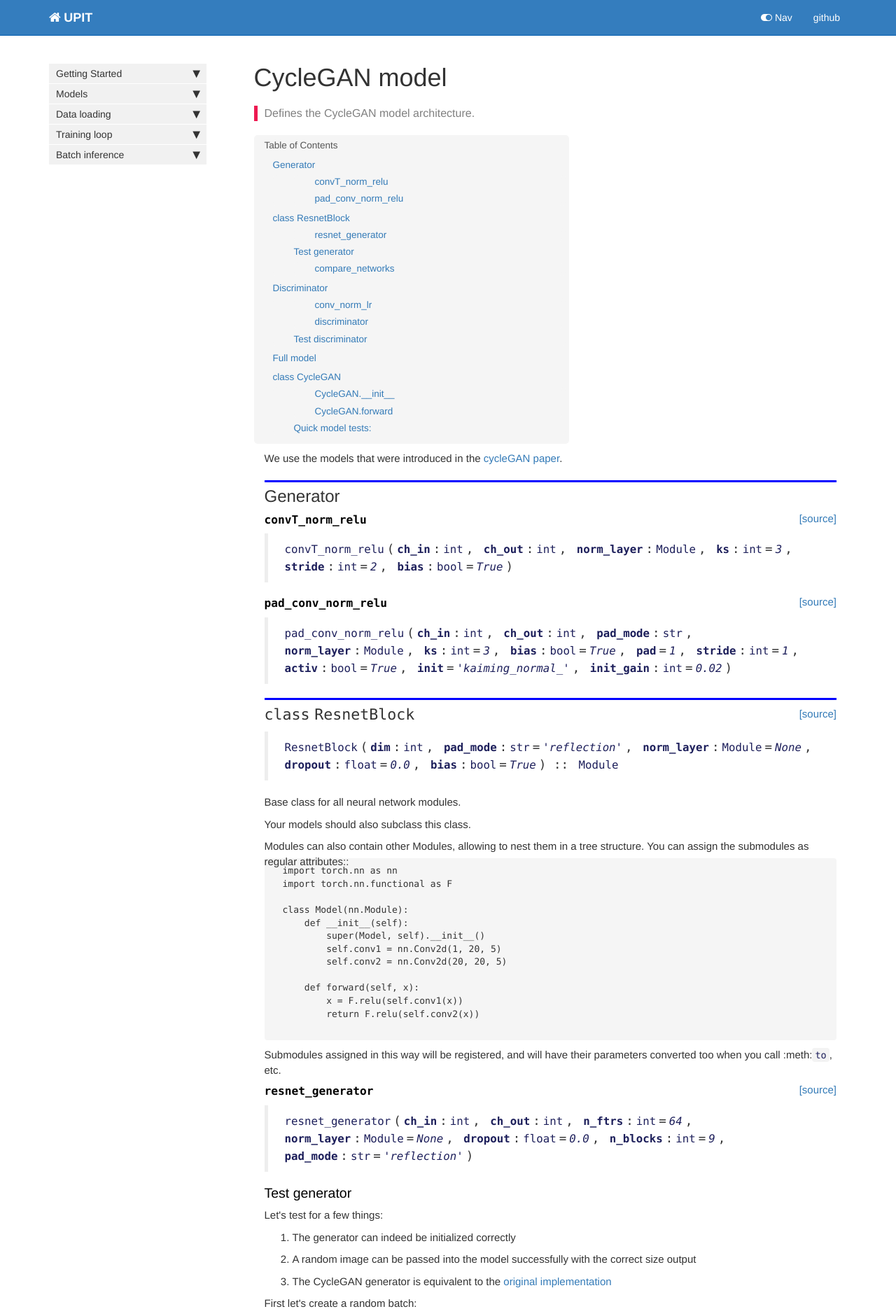
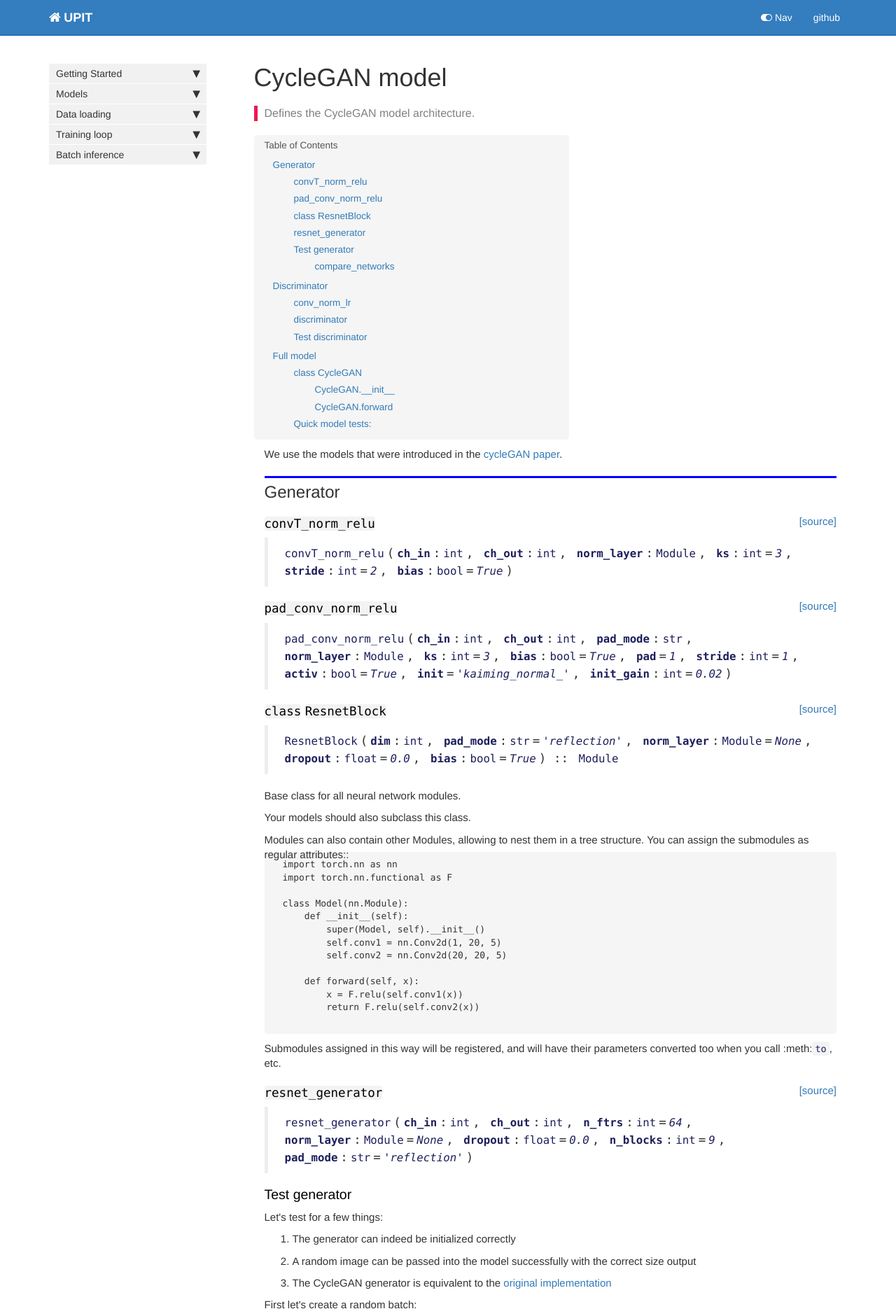
Before and after one commit to tmabraham/UPIT, a Jekyll site: the page built from docs/models.cyclegan.html, in a window 1280 px wide. Shown: the top 1880 px of the page at 70% size. Built offline with Jekyll 4.4.1, drawn with Linux system fonts in a browser that asks for light colours; nearby versions of some CDN libraries; comment, search, counter and statistics services are not loaded.

Commit message:
update models.cyclegan docs

```diff
--- a/docs/models.cyclegan.html
+++ b/docs/models.cyclegan.html
@@ -65,7 +65,7 @@ description: "Defines the CycleGAN model architecture."
 
 
 <div class="output_markdown rendered_html output_subarea ">
-<h4 id="convT_norm_relu" class="doc_header"><code>convT_norm_relu</code><a href="https://github.com/tmabraham/UPIT/tree/master/upit/models/cyclegan.py#L13" class="source_link" style="float:right">[source]</a></h4><blockquote><p><code>convT_norm_relu</code>(<strong><code>ch_in</code></strong>:<code>int</code>, <strong><code>ch_out</code></strong>:<code>int</code>, <strong><code>norm_layer</code></strong>:<code>Module</code>, <strong><code>ks</code></strong>:<code>int</code>=<em><code>3</code></em>, <strong><code>stride</code></strong>:<code>int</code>=<em><code>2</code></em>, <strong><code>bias</code></strong>:<code>bool</code>=<em><code>True</code></em>)</p>
+<h3 id="convT_norm_relu" class="doc_header"><code>convT_norm_relu</code><a href="https://github.com/tmabraham/UPIT/tree/master/upit/models/cyclegan.py#L13" class="source_link" style="float:right">[source]</a></h3><blockquote><p><code>convT_norm_relu</code>(<strong><code>ch_in</code></strong>:<code>int</code>, <strong><code>ch_out</code></strong>:<code>int</code>, <strong><code>norm_layer</code></strong>:<code>Module</code>, <strong><code>ks</code></strong>:<code>int</code>=<em><code>3</code></em>, <strong><code>stride</code></strong>:<code>int</code>=<em><code>2</code></em>, <strong><code>bias</code></strong>:<code>bool</code>=<em><code>True</code></em>)</p>
 </blockquote>
 
 </div>
@@ -96,7 +96,7 @@ description: "Defines the CycleGAN model architecture."
 
 
 <div class="output_markdown rendered_html output_subarea ">
-<h4 id="pad_conv_norm_relu" class="doc_header"><code>pad_conv_norm_relu</code><a href="https://github.com/tmabraham/UPIT/tree/master/upit/models/cyclegan.py#L18" class="source_link" style="float:right">[source]</a></h4><blockquote><p><code>pad_conv_norm_relu</code>(<strong><code>ch_in</code></strong>:<code>int</code>, <strong><code>ch_out</code></strong>:<code>int</code>, <strong><code>pad_mode</code></strong>:<code>str</code>, <strong><code>norm_layer</code></strong>:<code>Module</code>, <strong><code>ks</code></strong>:<code>int</code>=<em><code>3</code></em>, <strong><code>bias</code></strong>:<code>bool</code>=<em><code>True</code></em>, <strong><code>pad</code></strong>=<em><code>1</code></em>, <strong><code>stride</code></strong>:<code>int</code>=<em><code>1</code></em>, <strong><code>activ</code></strong>:<code>bool</code>=<em><code>True</code></em>, <strong><code>init</code></strong>=<em><code>'kaiming_normal_'</code></em>, <strong><code>init_gain</code></strong>:<code>int</code>=<em><code>0.02</code></em>)</p>
+<h3 id="pad_conv_norm_relu" class="doc_header"><code>pad_conv_norm_relu</code><a href="https://github.com/tmabraham/UPIT/tree/master/upit/models/cyclegan.py#L18" class="source_link" style="float:right">[source]</a></h3><blockquote><p><code>pad_conv_norm_relu</code>(<strong><code>ch_in</code></strong>:<code>int</code>, <strong><code>ch_out</code></strong>:<code>int</code>, <strong><code>pad_mode</code></strong>:<code>str</code>, <strong><code>norm_layer</code></strong>:<code>Module</code>, <strong><code>ks</code></strong>:<code>int</code>=<em><code>3</code></em>, <strong><code>bias</code></strong>:<code>bool</code>=<em><code>True</code></em>, <strong><code>pad</code></strong>=<em><code>1</code></em>, <strong><code>stride</code></strong>:<code>int</code>=<em><code>1</code></em>, <strong><code>activ</code></strong>:<code>bool</code>=<em><code>True</code></em>, <strong><code>init</code></strong>=<em><code>'kaiming_normal_'</code></em>, <strong><code>init_gain</code></strong>:<code>int</code>=<em><code>0.02</code></em>)</p>
 </blockquote>
 
 </div>
@@ -127,7 +127,7 @@ description: "Defines the CycleGAN model architecture."
 
 
 <div class="output_markdown rendered_html output_subarea ">
-<h2 id="ResnetBlock" class="doc_header"><code>class</code> <code>ResnetBlock</code><a href="https://github.com/tmabraham/UPIT/tree/master/upit/models/cyclegan.py#L36" class="source_link" style="float:right">[source]</a></h2><blockquote><p><code>ResnetBlock</code>(<strong><code>dim</code></strong>:<code>int</code>, <strong><code>pad_mode</code></strong>:<code>str</code>=<em><code>'reflection'</code></em>, <strong><code>norm_layer</code></strong>:<code>Module</code>=<em><code>None</code></em>, <strong><code>dropout</code></strong>:<code>float</code>=<em><code>0.0</code></em>, <strong><code>bias</code></strong>:<code>bool</code>=<em><code>True</code></em>) :: <code>Module</code></p>
+<h3 id="ResnetBlock" class="doc_header"><code>class</code> <code>ResnetBlock</code><a href="https://github.com/tmabraham/UPIT/tree/master/upit/models/cyclegan.py#L36" class="source_link" style="float:right">[source]</a></h3><blockquote><p><code>ResnetBlock</code>(<strong><code>dim</code></strong>:<code>int</code>, <strong><code>pad_mode</code></strong>:<code>str</code>=<em><code>'reflection'</code></em>, <strong><code>norm_layer</code></strong>:<code>Module</code>=<em><code>None</code></em>, <strong><code>dropout</code></strong>:<code>float</code>=<em><code>0.0</code></em>, <strong><code>bias</code></strong>:<code>bool</code>=<em><code>True</code></em>) :: <code>Module</code></p>
 </blockquote>
 <p>Base class for all neural network modules.</p>
 <p>Your models should also subclass this class.</p>
@@ -179,7 +179,7 @@ parameters converted too when you call :meth:<code>to</code>, etc.</p>
 
 
 <div class="output_markdown rendered_html output_subarea ">
-<h4 id="resnet_generator" class="doc_header"><code>resnet_generator</code><a href="https://github.com/tmabraham/UPIT/tree/master/upit/models/cyclegan.py#L49" class="source_link" style="float:right">[source]</a></h4><blockquote><p><code>resnet_generator</code>(<strong><code>ch_in</code></strong>:<code>int</code>, <strong><code>ch_out</code></strong>:<code>int</code>, <strong><code>n_ftrs</code></strong>:<code>int</code>=<em><code>64</code></em>, <strong><code>norm_layer</code></strong>:<code>Module</code>=<em><code>None</code></em>, <strong><code>dropout</code></strong>:<code>float</code>=<em><code>0.0</code></em>, <strong><code>n_blocks</code></strong>:<code>int</code>=<em><code>9</code></em>, <strong><code>pad_mode</code></strong>:<code>str</code>=<em><code>'reflection'</code></em>)</p>
+<h3 id="resnet_generator" class="doc_header"><code>resnet_generator</code><a href="https://github.com/tmabraham/UPIT/tree/master/upit/models/cyclegan.py#L49" class="source_link" style="float:right">[source]</a></h3><blockquote><p><code>resnet_generator</code>(<strong><code>ch_in</code></strong>:<code>int</code>, <strong><code>ch_out</code></strong>:<code>int</code>, <strong><code>n_ftrs</code></strong>:<code>int</code>=<em><code>64</code></em>, <strong><code>norm_layer</code></strong>:<code>Module</code>=<em><code>None</code></em>, <strong><code>dropout</code></strong>:<code>float</code>=<em><code>0.0</code></em>, <strong><code>n_blocks</code></strong>:<code>int</code>=<em><code>9</code></em>, <strong><code>pad_mode</code></strong>:<code>str</code>=<em><code>'reflection'</code></em>)</p>
 </blockquote>
 
 </div>
@@ -403,7 +403,7 @@ parameters converted too when you call :meth:<code>to</code>, etc.</p>
 
 
 <div class="output_markdown rendered_html output_subarea ">
-<h4 id="conv_norm_lr" class="doc_header"><code>conv_norm_lr</code><a href="https://github.com/tmabraham/UPIT/tree/master/upit/models/cyclegan.py#L74" class="source_link" style="float:right">[source]</a></h4><blockquote><p><code>conv_norm_lr</code>(<strong><code>ch_in</code></strong>:<code>int</code>, <strong><code>ch_out</code></strong>:<code>int</code>, <strong><code>norm_layer</code></strong>:<code>Module</code>=<em><code>None</code></em>, <strong><code>ks</code></strong>:<code>int</code>=<em><code>3</code></em>, <strong><code>bias</code></strong>:<code>bool</code>=<em><code>True</code></em>, <strong><code>pad</code></strong>:<code>int</code>=<em><code>1</code></em>, <strong><code>stride</code></strong>:<code>int</code>=<em><code>1</code></em>, <strong><code>activ</code></strong>:<code>bool</code>=<em><code>True</code></em>, <strong><code>slope</code></strong>:<code>float</code>=<em><code>0.2</code></em>, <strong><code>init</code></strong>=<em><code>'normal_'</code></em>, <strong><code>init_gain</code></strong>:<code>int</code>=<em><code>0.02</code></em>)</p>
+<h3 id="conv_norm_lr" class="doc_header"><code>conv_norm_lr</code><a href="https://github.com/tmabraham/UPIT/tree/master/upit/models/cyclegan.py#L74" class="source_link" style="float:right">[source]</a></h3><blockquote><p><code>conv_norm_lr</code>(<strong><code>ch_in</code></strong>:<code>int</code>, <strong><code>ch_out</code></strong>:<code>int</code>, <strong><code>norm_layer</code></strong>:<code>Module</code>=<em><code>None</code></em>, <strong><code>ks</code></strong>:<code>int</code>=<em><code>3</code></em>, <strong><code>bias</code></strong>:<code>bool</code>=<em><code>True</code></em>, <strong><code>pad</code></strong>:<code>int</code>=<em><code>1</code></em>, <strong><code>stride</code></strong>:<code>int</code>=<em><code>1</code></em>, <strong><code>activ</code></strong>:<code>bool</code>=<em><code>True</code></em>, <strong><code>slope</code></strong>:<code>float</code>=<em><code>0.2</code></em>, <strong><code>init</code></strong>=<em><code>'normal_'</code></em>, <strong><code>init_gain</code></strong>:<code>int</code>=<em><code>0.02</code></em>)</p>
 </blockquote>
 
 </div>
@@ -434,7 +434,7 @@ parameters converted too when you call :meth:<code>to</code>, etc.</p>
 
 
 <div class="output_markdown rendered_html output_subarea ">
-<h4 id="discriminator" class="doc_header"><code>discriminator</code><a href="https://github.com/tmabraham/UPIT/tree/master/upit/models/cyclegan.py#L89" class="source_link" style="float:right">[source]</a></h4><blockquote><p><code>discriminator</code>(<strong><code>ch_in</code></strong>:<code>int</code>, <strong><code>n_ftrs</code></strong>:<code>int</code>=<em><code>64</code></em>, <strong><code>n_layers</code></strong>:<code>int</code>=<em><code>3</code></em>, <strong><code>norm_layer</code></strong>:<code>Module</code>=<em><code>None</code></em>, <strong><code>sigmoid</code></strong>:<code>bool</code>=<em><code>False</code></em>)</p>
+<h3 id="discriminator" class="doc_header"><code>discriminator</code><a href="https://github.com/tmabraham/UPIT/tree/master/upit/models/cyclegan.py#L89" class="source_link" style="float:right">[source]</a></h3><blockquote><p><code>discriminator</code>(<strong><code>ch_in</code></strong>:<code>int</code>, <strong><code>n_ftrs</code></strong>:<code>int</code>=<em><code>64</code></em>, <strong><code>n_layers</code></strong>:<code>int</code>=<em><code>3</code></em>, <strong><code>norm_layer</code></strong>:<code>Module</code>=<em><code>None</code></em>, <strong><code>sigmoid</code></strong>:<code>bool</code>=<em><code>False</code></em>)</p>
 </blockquote>
 
 </div>
@@ -620,7 +620,7 @@ parameters converted too when you call :meth:<code>to</code>, etc.</p>
 
 
 <div class="output_markdown rendered_html output_subarea ">
-<h2 id="CycleGAN" class="doc_header"><code>class</code> <code>CycleGAN</code><a href="https://github.com/tmabraham/UPIT/tree/master/upit/models/cyclegan.py#L104" class="source_link" style="float:right">[source]</a></h2><blockquote><p><code>CycleGAN</code>(<strong><code>ch_in</code></strong>:<code>int</code>=<em><code>3</code></em>, <strong><code>ch_out</code></strong>:<code>int</code>=<em><code>3</code></em>, <strong><code>n_features</code></strong>:<code>int</code>=<em><code>64</code></em>, <strong><code>disc_layers</code></strong>:<code>int</code>=<em><code>3</code></em>, <strong><code>gen_blocks</code></strong>:<code>int</code>=<em><code>9</code></em>, <strong><code>lsgan</code></strong>:<code>bool</code>=<em><code>True</code></em>, <strong><code>drop</code></strong>:<code>float</code>=<em><code>0.0</code></em>, <strong><code>norm_layer</code></strong>:<code>Module</code>=<em><code>None</code></em>) :: <code>Module</code></p>
+<h3 id="CycleGAN" class="doc_header"><code>class</code> <code>CycleGAN</code><a href="https://github.com/tmabraham/UPIT/tree/master/upit/models/cyclegan.py#L104" class="source_link" style="float:right">[source]</a></h3><blockquote><p><code>CycleGAN</code>(<strong><code>ch_in</code></strong>:<code>int</code>=<em><code>3</code></em>, <strong><code>ch_out</code></strong>:<code>int</code>=<em><code>3</code></em>, <strong><code>n_features</code></strong>:<code>int</code>=<em><code>64</code></em>, <strong><code>disc_layers</code></strong>:<code>int</code>=<em><code>3</code></em>, <strong><code>gen_blocks</code></strong>:<code>int</code>=<em><code>9</code></em>, <strong><code>lsgan</code></strong>:<code>bool</code>=<em><code>True</code></em>, <strong><code>drop</code></strong>:<code>float</code>=<em><code>0.0</code></em>, <strong><code>norm_layer</code></strong>:<code>Module</code>=<em><code>None</code></em>) :: <code>Module</code></p>
 </blockquote>
 <p>CycleGAN model.
 When called, takes in input batch of real images from both domains and outputs fake images for the opposite domains (with the generators).
```
